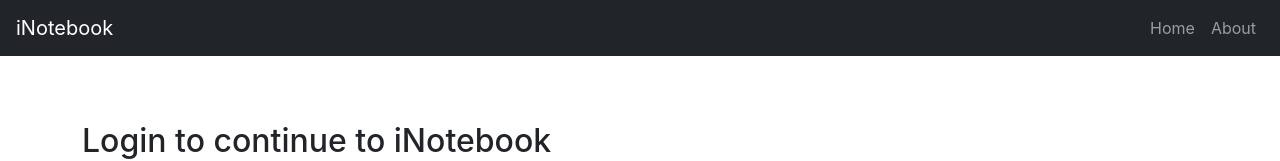
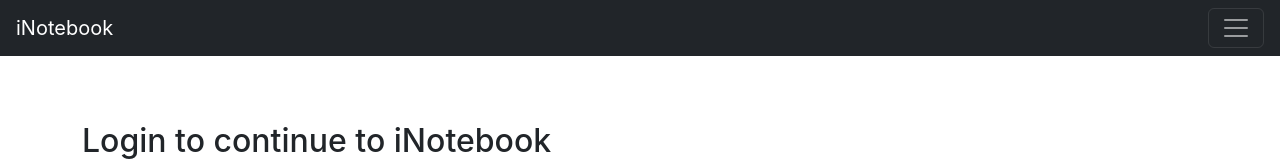
Before and after one commit to Saurabh-html/iNotebook, a React (Create React App) app: page /login in a window 1280 px wide. Shown: the top 161 px of the page. Built offline with nearby package versions, Linux system fonts and the light colour scheme; no server answers.

Commit message:
Improved mobile navbar UI with avatar and search

```diff
--- a/src/components/Navbar.js
+++ b/src/components/Navbar.js
@@ -40,14 +40,27 @@ const Navbar = ({ search, setSearch, searchType, setSearchType }) => {
 
   return (
     <>
-      <nav className="navbar navbar-expand-lg navbar-dark bg-dark px-3">
+      <nav className="navbar navbar-dark bg-dark px-3">
 
-        {/* BRAND */}
-        <Link className="navbar-brand" to="/">iNotebook</Link>
+  {/* ROW 1 → BRAND + HAMBURGER */}
+  <div className="d-flex justify-content-between align-items-center w-100">
 
-        {/* SEARCH BAR (ALWAYS VISIBLE) */}
+    <Link className="navbar-brand mb-0" to="/">iNotebook</Link>
+
+    <button
+      className="navbar-toggler"
+      type="button"
+      data-bs-toggle="collapse"
+      data-bs-target="#navbarContent"
+    >
+      <span className="navbar-toggler-icon"></span>
+    </button>
+
+  </div>
+
+  {/* ROW 2 → SEARCH BAR */}
   {token && location.pathname !== "/about" && (
-          <div className="mx-3 flex-grow-1" style={{ maxWidth: "500px" }}>
+    <div className="w-100 mt-2">
       <div className="input-group">
 
         <input
@@ -72,18 +85,8 @@ const Navbar = ({ search, setSearch, searchType, setSearchType }) => {
     </div>
   )}
 
-        {/* HAMBURGER */}
-        <button
-          className="navbar-toggler"
-          type="button"
-          data-bs-toggle="collapse"
-          data-bs-target="#navbarContent"
-        >
-          <span className="navbar-toggler-icon"></span>
-        </button>
-
   {/* COLLAPSE MENU */}
-        <div className="collapse navbar-collapse" id="navbarContent">
+  <div className="collapse navbar-collapse mt-2" id="navbarContent">
 
     <ul className="navbar-nav ms-auto">
 
@@ -95,9 +98,8 @@ const Navbar = ({ search, setSearch, searchType, setSearchType }) => {
         <Link className={`nav-link ${location.pathname === "/about" ? "active" : ""}`} to="/about">About</Link>
       </li>
 
-            {/* PROFILE SECTION */}
       {token && (
-              <li className="nav-item mt-2 mt-lg-0 ms-lg-3">
+        <li className="nav-item mt-2">
 
           <button
             className="btn btn-outline-light"
```
Lines whose indentation alone changed are shown as unchanged.
